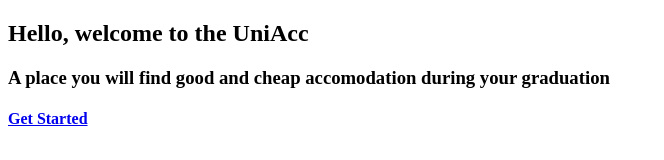
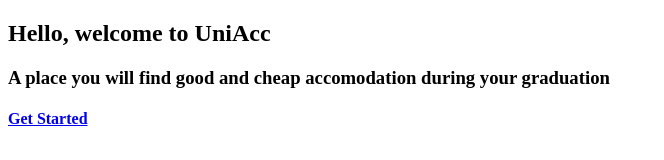
Before and after one commit to GiftChrisJava/uniacc, a Next.js app: page / in a window 1280 px wide. Shown: the top 160 px of the page, without its empty margins (0-664 px from the left). Built offline with nearby package versions, Linux system fonts and the light colour scheme.

Commit message:
removed the

```diff
--- a/app/page.jsx
+++ b/app/page.jsx
@@ -9,7 +9,7 @@ export default function Home() {
 
       <section className="flex flex-col m-auto">
         <div className="">
-          <h1 className="text-4xl font-bold mb-4 text-gray-800">Hello, welcome to the <span className="text-orange-700">UniAcc</span></h1>
+          <h1 className="text-4xl font-bold mb-4 text-gray-800">Hello, welcome to <span className="text-orange-700">UniAcc</span></h1>
           <h3 className=" text-gray-800">A place you will find good and cheap <span className="text-orange-700">accomodation</span>  during your <span className="font-bold">graduation</span></h3>
         </div>
 
```
